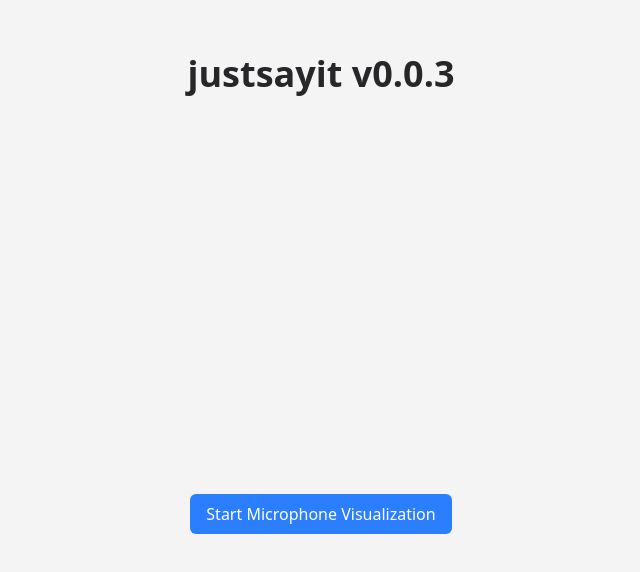
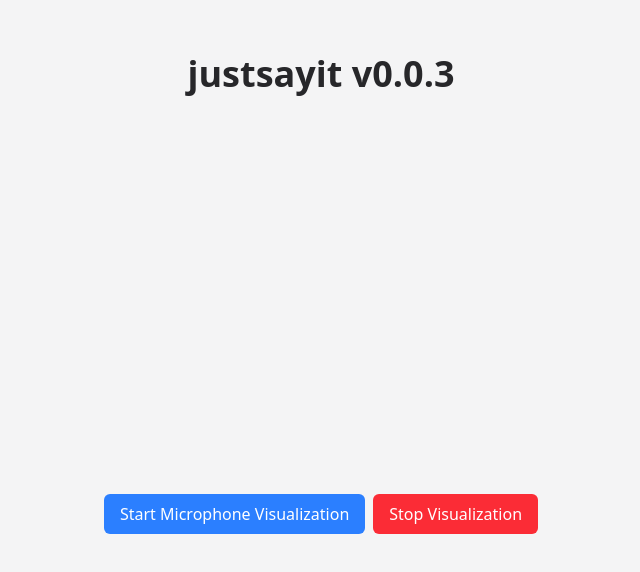
Before and after one commit to sitek94/justsayit, a React app: page / in a window 1280 px wide. Shown: the part 106-678 px from the top of the page, without its empty margins (319-959 px from the left). Built offline with nearby package versions, Linux system fonts and the light colour scheme; the HTML template or start-up script is replaced by a standard one.

Commit message:
stop animation

```diff
--- a/src/audio-visualizer.tsx
+++ b/src/audio-visualizer.tsx
@@ -2,12 +2,14 @@ import {useRef, useState} from 'react'
 
 export function AudioVisualizer() {
 	const canvasRef = useRef<HTMLCanvasElement>(null)
-	const [initialized, setInitialized] = useState(false)
+	const [isRecording, setIsRecording] = useState(false)
 
 	// Store audio context and analyzer in refs since we don't need to trigger re-renders
 	const audioContextRef = useRef<AudioContext | null>(null)
 	const analyserRef = useRef<AnalyserNode | null>(null)
 	const bufferLengthRef = useRef<number>(0)
+
+	const animationFrameIdRef = useRef<number>()
 
 	const getPos = (Hz: number, minHz: number, maxHz: number, max: number): number => {
 		if (Hz > minHz) {
@@ -89,7 +91,9 @@ export function AudioVisualizer() {
 	}
 
 	const startVisualization = async () => {
-		if (initialized) return
+		if (isRecording) return
+
+		// cleanup old
 
 		try {
 			const audioCtx = new window.AudioContext()
@@ -110,14 +114,32 @@ export function AudioVisualizer() {
 
 			function animate() {
 				draw()
-				requestAnimationFrame(animate)
+				animationFrameIdRef.current = requestAnimationFrame(animate)
 			}
-			requestAnimationFrame(animate)
+			animationFrameIdRef.current = requestAnimationFrame(animate)
 
-			setInitialized(true)
+			setIsRecording(true)
 		} catch (error) {
 			console.error('Error initializing audio visualization:', error)
 		}
+	}
+
+	const stopVisualization = () => {
+		if (!isRecording) return
+
+		if (animationFrameIdRef.current) {
+			cancelAnimationFrame(animationFrameIdRef.current)
+		}
+
+		if (audioContextRef.current) {
+			audioContextRef.current.close()
+		}
+
+		canvasRef.current
+			?.getContext('2d')
+			?.clearRect(0, 0, canvasRef.current?.width, canvasRef.current?.height)
+
+		setIsRecording(false)
 	}
 
 	return (
@@ -125,13 +147,20 @@ export function AudioVisualizer() {
 			<div>
 				<canvas ref={canvasRef} width={720} height={400} />
 			</div>
-			<div>
+			<div className="inline-flex gap-2">
 				<button
 					className="rounded-md bg-blue-500 px-4 py-2 text-white"
 					onClick={startVisualization}
-					disabled={initialized}
+					disabled={isRecording}
 				>
 					Start Microphone Visualization
+				</button>
+				<button
+					className="rounded-md bg-red-500 px-4 py-2 text-white"
+					onClick={stopVisualization}
+					disabled={!isRecording}
+				>
+					Stop Visualization
 				</button>
 			</div>
 		</div>
```
